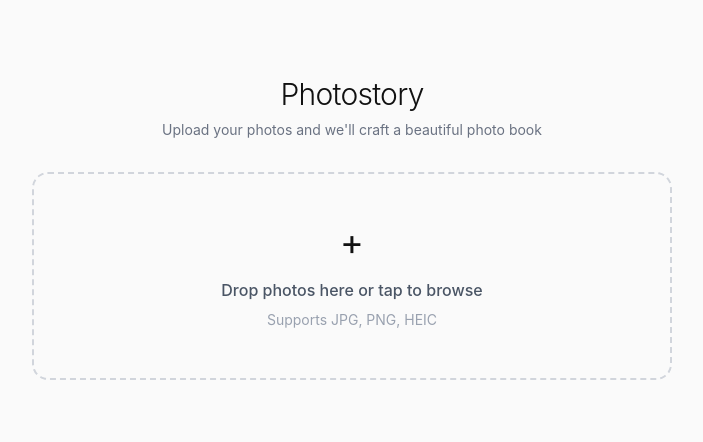
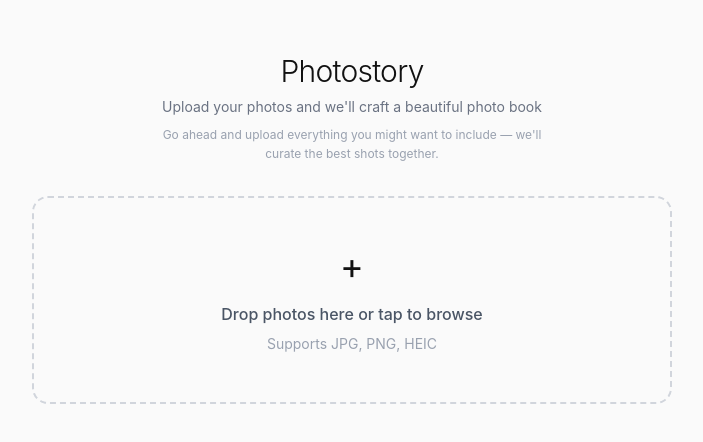
Before and after one commit to gobluejosh/Photostory, a Next.js app: page / in a window 1280 px wide. Shown: the part 172-614 px from the top of the page, without its empty margins (288-991 px from the left). Built offline with nearby package versions, Linux system fonts and the light colour scheme.

Commit message:
Add upload guidance text encouraging users to upload all candidate photos
https://claude.ai/code/session_0167WAPjMMxoMBr7itTTwsrc

```diff
--- a/src/components/PhotoUpload.tsx
+++ b/src/components/PhotoUpload.tsx
@@ -68,6 +68,9 @@ export default function PhotoUpload() {
         <h1 className="text-3xl font-light tracking-tight mb-2">Photostory</h1>
         <p className="text-gray-500 text-sm">
           Upload your photos and we'll craft a beautiful photo book
+        </p>
+        <p className="text-gray-400 text-xs mt-2 max-w-sm mx-auto leading-relaxed">
+          Go ahead and upload everything you might want to include — we'll curate the best shots together.
         </p>
       </div>
 
```
